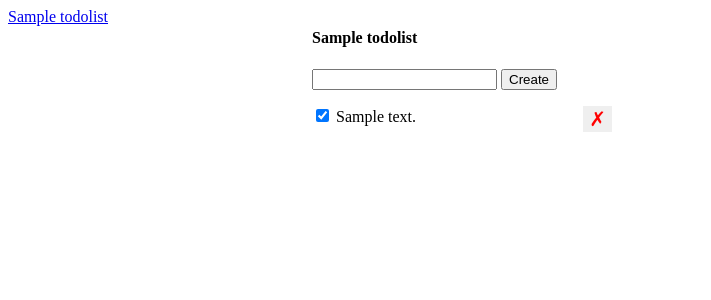
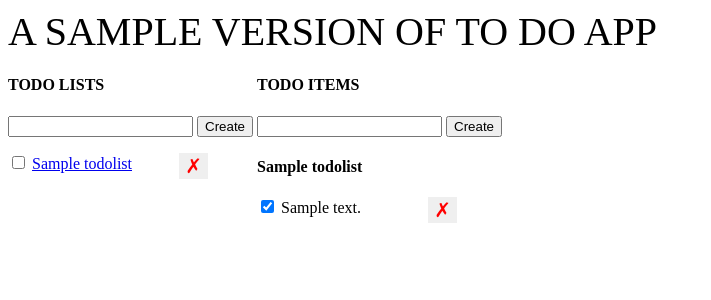
Before and after one commit to mengx520/fullstackdeveloper_udacitynanodegree, a Flask app: page /lists/1 in a window 1280 px wide. Shown: the top 300 px of the page, without its empty margins (0-711 px from the left). Run offline with Flask 2, Linux system fonts and the light colour scheme; tables that the repository leaves empty hold one stand-in row (values such as "Sample post").

Commit message:
Build CRUD TO DO APP
Create another todo list under to-do lists
Update a List (and all of its children items)
Delete a List (and all of its children items)

```diff
--- a/todoapp/app.py
+++ b/todoapp/app.py
@@ -29,20 +29,6 @@ class Todo(db.Model):
   def __repr__(self):
         return f'<Todo {self.id} {self.description}>'
 
-@app.route('/todos/<todo_id>', methods=['DELETE'])
-def delete_todo(todo_id):
-  try:
-    Todo.query.filter_by(id=todo_id).delete()
-    db.session.commit()
-  except:
-    db.session.rollback()
-  finally:
-    db.session.close()
-  return jsonify({ 'success': True })
-
-# note: more conventionally, we would write a
-# POST endpoint to /todos for the create endpoint:
-# @app.route('/todos', method=['POST'])
 @app.route('/todos/create', methods=['POST'])
 def create_todo():
     error = False
@@ -50,7 +36,7 @@ def create_todo():
     try:
         description = request.get_json()['description']
         list_id = request.get_json()['list_id']
-        todo = Todo(description=description, completed=False)
+        todo = Todo(description=description, completed=False, list_id=list_id)
         active_list = TodoList.query.get(list_id)
         todo.list = active_list
         db.session.add(todo)
@@ -70,7 +56,8 @@ def create_todo():
       return jsonify(body)
 
 @app.route('/todos/<todo_id>/set-completed', methods=['POST'])
-def set_completed_todo(todo_id):
+def update_todo(todo_id):
+  error = False
   try:
     completed = request.get_json()['completed']
     print('completed', completed)
@@ -79,9 +66,58 @@ def set_completed_todo(todo_id):
     db.session.commit()
   except:
     db.session.rollback()
+    error = True
+    print(sys.exc_info)
   finally:
     db.session.close()
-  return redirect(url_for('index'))
+  if error:
+    abort(400)
+  else:
+    return redirect(url_for('index'))
+
+
+@app.route('/todos/<todo_id>/delete', methods=['DELETE'])
+def delete_todo(todo_id):
+  error = False
+  try:
+    Todo.query.filter_by(id=todo_id).delete()
+    db.session.commit()
+  except:
+    db.session.rollback()
+    error = True
+  finally:
+    db.session.close()
+  if error:
+    abort(400)
+  else:
+    return jsonify({ 'success': True })
+
+@app.route('/todos/<todo_id>/set-completed', methods=['POST'])
+def set_completed_todo(todo_id):
+  error = False;
+  try:
+    completed = request.get_json()['completed']
+
+    todo = Todo.query.get(todo_id)
+    todo.completed = completed
+
+    db.session.commit()
+  except:
+    db.session.rollback()
+
+    error  = True
+  finally:
+    db.session.close()
+
+  if error:
+      abort(500)
+  else:
+      return '', 200
+
+
+@app.route('/')
+def index():
+  return redirect(url_for('get_list_todos', list_id=1))
 
 @app.route('/lists/<list_id>')
 def get_list_todos(list_id):
@@ -90,9 +126,72 @@ def get_list_todos(list_id):
       active_list=TodoList.query.get(list_id),
       todos=Todo.query.filter_by(list_id=list_id).order_by('id').all())
 
-@app.route('/')
-def index():
-  return redirect(url_for('get_list_todos', list_id=1))
+@app.route('/lists/create', methods=['POST'])
+def create_list():
+  error = False
+  body = {}
+  try:
+    name = request.get_json()['name']
+    todolist = TodoList(name=name)
+    db.session.add(todolist)
+    db.session.commit()
+
+    body['name'] = todolist.name
+    body['id'] = todolist.id
+  except:
+    error = True
+    db.session.rollback()
+    print(sys.exc_info())
+  finally:
+    db.session.close()
+  if error:
+    abort(400)
+  else:
+    return jsonify(body)
+
+
+@app.route('/lists/<list_id>/delete', methods=['DELETE'])
+def delete_list(list_id):
+  error = False
+  try:
+    list = TodoList.query.get(list_id)
+    for todo in list.todos:
+      db.session.delete(todo)
+
+    db.session.delete(list)
+    db.session.commit()
+  except:
+    db.session.rollback()
+    error = True
+  finally:
+    db.session.close()
+  if error:
+    abort(500)
+  else:
+    return jsonify({'success': True})
+
+
+
+@app.route('/lists/<list_id>/set-list-completed', methods=['POST'])
+def set_completed_list(list_id):
+  error = False
+  try:
+      list = TodoList.query.get(list_id)
+      for todo in list.todos:
+        todo.completed = True
+
+      db.session.commit()
+  except:
+      db.session.rollback()
+
+      error = True
+  finally:
+      db.session.close()
+
+  if error:
+      abort(500)
+  else:
+      return '', 200
 
 if __name__ == '__main__':
   app.run(host='0.0.0.0', debug=True)
--- a/todoapp/templates/index.html
+++ b/todoapp/templates/index.html
@@ -1,5 +1,8 @@
-<html>
+<!DOCTYPE html>
+<html lang="en">
   <head>
+  <meta http-equiv="refresh" content="60">
+
     <title>Todo App</title>
     <style>
       .hidden{
@@ -8,11 +11,14 @@
       ul {
         list-style: none;
         padding: 0;
-        margin: 0;
-        width: 300px;
+        width: 200px;
       }
       li{
         clear: both;
+      }
+      .title{
+        font-size: 40px;
+        margin-bottom: 12;
       }
 
       li button{
@@ -32,57 +38,87 @@
   </head>
 
   <body>
+    <div class="title">A SAMPLE VERSION OF TO DO APP</div>
+
     <div class="lists-wrapper">
+      <h4>TODO LISTS</h4>
+      <form id="listform" method="post" action="/lists/create">
+        <input type="text" id="name" name="name" />
+        <input type="submit" value="Create" />
+      </form>
       <ul id="lists">
         {% for list in lists %}
         <li>
-          <a href="/lists/{{ list.id }}">
-            {{ list.name }}
-          </a>
+          <input class="list-check-completed" data-id="{{ list.id }}" type="checkbox">
+
+          <a href="/lists/{{ list.id }}">{{ list.name }}</a>
+
+          <button class="list-delete-button" data-id="{{ list.id }}">&cross;</button>
         </li>
         {% endfor %}
       </ul>
     </div>
+
     <div class="todos-wrapper">
-      <h4>{{ active_list.name }}</h4>
+      <h4>TODO ITEMS</h4>
       <form id="form" method="post" action="/todos/create">
+        <input id="list_id" type="hidden" value="{{ active_list.id }}">
         <input type="text" id="description" name="description" />
         <input type="submit" value="Create" />
       </form>
 
-      <div id="error" class="hidden">Something went wrong!</div>
+      <div id="error" class="hidden">
+        An error occurred, please try again.
+      </div>
 
+      <h4>{{ active_list.name }}</h4>
       <ul id="todos">
         {% for todo in todos %}
         <li>
           <!-- add checkbox -->
-          <input class="check-completed" data-id="{{ todo.id }}" type="checkbox" {% if todo.completed %} checked {% endif %}/>
+          <input class="todo-check-completed" data-id="{{ todo.id }}" type="checkbox" {% if todo.completed %} checked {% endif %}/>
           {{ todo.description }}
-
           <!-- add deletebox -->
-          <button class="delete-button" data-id="{{ todo.id }}">&cross;</button>
+          <button class="todo-delete-button" data-id="{{ todo.id }}">&cross;</button>
         </li>
         {% endfor %}
       </ul>
     </div>
+
     <script>
-      const deleteBtns = document.querySelectorAll(".delete-button");
-      for (let i = 0; i < deleteBtns.length; i++) {
-        const btn = deleteBtns[i];
-        btn.onclick = function(e) {
-          const todoId = e.target.dataset["id"];
-          fetch("/todos/" + todoId, {
-            method: "DELETE"
-          })
-          .then(function() {
-            const item = e.target.parentElement;
-            item.remove();
-          })
+      const listCheckboxes = document.querySelectorAll(".list-check-completed");
+      for (let i = 0; i < listCheckboxes; i++) {
+        const checkbox = listCheckboxes[i];
+
+        checkbox.onchange = function(i) {
+          if (i.target.checked){
+            const listId = i.target.dataset.id;
+
+            fetch("/lists/" + listId + "/set-completed",{
+              method: "POST",
+              headers: {
+                "Content-Type": "application/json"
+              }
+            })
+            .then(function(){
+              document.getElementById("error").className = "hidden";
+              const todoCheckboxes = document.querySelectorAll(".todo-check-completed")
+              for (let i = 0; i < todoCheckboxes.length; i++) {
+                const checkbox = todoCheckboxes[i];
+
+                checkbox.checkbox = true;
+              }
+            })
+            .catch(function(){
+              document.getElementById("error").className = "";
+            })
+          }
         }
       }
-      const checkboxes = document.querySelectorAll(".check-completed");
-      for (let i = 0; i < checkboxes.length; i++) {
-        const checkbox = checkboxes[i];
+      const todoCheckboxes = document.querySelectorAll(".todo-check-completed");
+      for (let i = 0; i < todoCheckboxes.length; i++) {
+        const checkbox = todoCheckboxes[i];
+
         checkbox.onchange = function(e) {
           const newCompleted = e.target.checked;
           const todoId = e.target.dataset["id"];
@@ -105,11 +141,58 @@
         }
       }
 
+      const deleteBtns = document.querySelectorAll(".todo-delete-button");
+
+      for (let i = 0; i < deleteBtns.length; i++) {
+        const btn = deleteBtns[i];
+        btn.onclick = function(e) {
+          console.log("Delete event: ", e);
+          const todoId = e.target.dataset.id;
+          fetch("/todos/" + todoId, {
+            method: "DELETE"
+          })
+          .then(function() {
+            const item = e.target.parentElement;
+            item.remove();
+            document.getElementById("error").className = "hidden";
+          })
+          .catch(function(e){
+            console.error(e);
+            document.getElementById("error").className = "";
+          })
+        }
+      }
+
+      const deleteListBtns = document.querySelectorAll(".list-delete-button");
+
+      for (let i = 0; i < deleteListBtns.length; i++){
+        const deleteBtn = deleteListBtns[i];
+        deleteBtn.onclick = function(e){
+          console.log("Delete event: ", e);
+          const listId = e.target.dataset.id;
+
+          fetch("/lists/" + listId + "/delete",{
+            method: "DELETE"
+          })
+          .then(function(){
+            const item = e.target.parentElement;
+            item.remove();
+            document.getElementById("error").className = "hidden";
+          })
+          .catch(function(e) {
+          console.error(e);
+          document.getElementById("error").className = "";
+          });
+        }
+      }
+
+
       const descInput = document.getElementById("description");
       document.getElementById("form").onsubmit = function(e){
         e.preventDefault();
         const desc = descInput.value;
         descInput.value = "";
+
         fetch("/todos/create", {
           method: "POST",
           body: JSON.stringify({
@@ -117,37 +200,89 @@
             "list_id": {{ active_list.id }}
           }),
           headers:{
-          "Content-Type": "application/json"
-          }
-        })
+            "Content-Type": "application/json"
+           }
+         })
 
         .then(response => response.json())
         .then(jsonResponse => {
-          const li = document.createElement('li');
-          const checkbox = document.createElement('input');
-          checkbox.className = 'check-completed';
-          checkbox.type = 'checkbox';
-          checkbox.setAttribute('data-id', jsonResponse.id);
+          const li = document.createElement("li");
+
+          const checkbox = document.createElement("input");
+          checkbox.className = "check-completed";
+          checkbox.type = "checkbox";
+          checkbox.setAttribute("data-id", jsonResponse.id);
           li.appendChild(checkbox);
 
           const text = document.createTextNode(' ' + jsonResponse.description);
           li.appendChild(text);
 
           const deleteBtn = document.createElement('button');
-          deleteBtn.className = 'delete-button';
-          deleteBtn.setAttribute('data-id', jsonResponse.id);
-          deleteBtn.innerHTML = '&cross;';
+          deleteBtn.className = "delete-button";
+          deleteBtn.setAttribute("data-id", jsonResponse.id);
+          deleteBtn.innerHTML = "&cross;";
           li.appendChild(deleteBtn);
 
-          document.getElementById('todos').appendChild(li);
-          document.getElementById('error').className = 'hidden';
+          document.getElementById("todos").appendChild(li);
+          document.getElementById("error").className = "hidden";
+          window.location.reload(true);
+
         })
+
         .catch(function() {
-          console.error('Error occurred');
+          console.error("Error occurred");
           document.getElementById("error").className = "";
         })
         }
 
+      const listInput = document.getElementById("name");
+      document.getElementById("listform").onsubmit = function(a) {
+        a.preventDefault();
+        const new_list = listInput.value;
+        listInput.value = "";
+        fetch("/lists/create", {
+          method: "POST",
+          body: JSON.stringify({
+            "name": new_list,
+          }),
+          headers: {
+            "Content-Type": "application/json"
+          }
+        })
+
+        .then(response => response.json())
+        .then(jsonResponse => {
+          const todoli = document.createElement("li");
+          const todolink = document.createElement("a");
+          todolink.setAttribute("href", "/list/" + jsonResponse.id);
+          const todocheckbox = document.createElement("input");
+          todocheckbox.className = "list-check-completed";
+          todocheckbox.setAttribute("data-id", jsonResponse.id);
+          todocheckbox.type = "checkbox";
+          todoli.appendChild(todocheckbox);
+
+          const text = document.createTextNode(' ' + jsonResponse.name);
+          todoli.appendChild(text);
+
+          const deleteBtn = document.createElement('button');
+          deleteBtn.className = "list-delete-button";
+          deleteBtn.setAttribute("data-id", jsonResponse.id);
+          deleteBtn.innerHTML = "&cross;";
+          todoli.appendChild(deleteBtn);
+
+
+
+          todolink.appendChild(text);
+          todoli.appendChild(todolink);
+
+          document.getElementById("lists").appendChild(todoli);
+          document.getElementById("error").className = "hidden";
+        })
+        .catch(function() {
+          console.error("Error occurred");
+          document.getElementById("error").className = "";
+        })
+        }
     </script>
   </body>
 </html>
```
